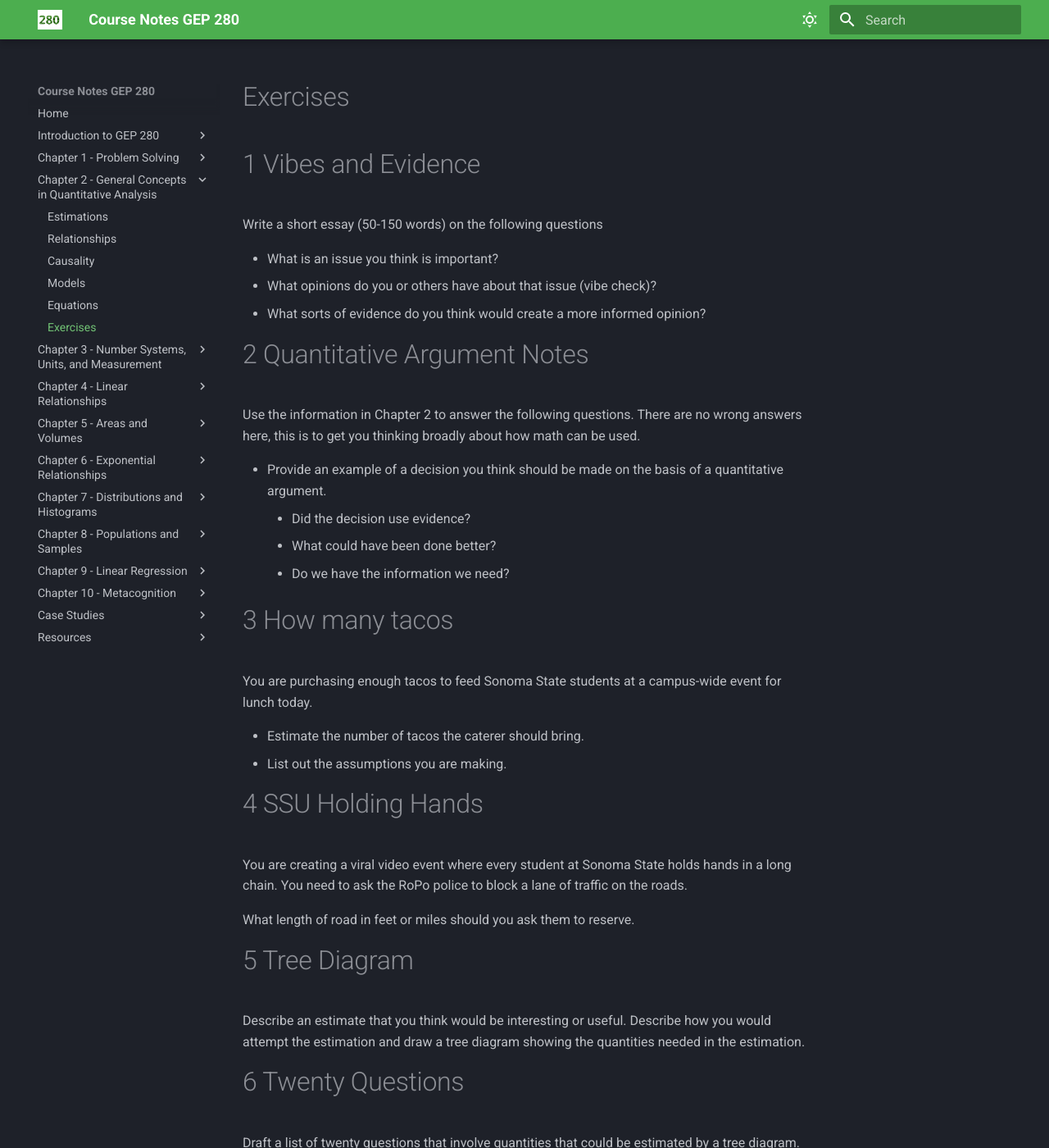
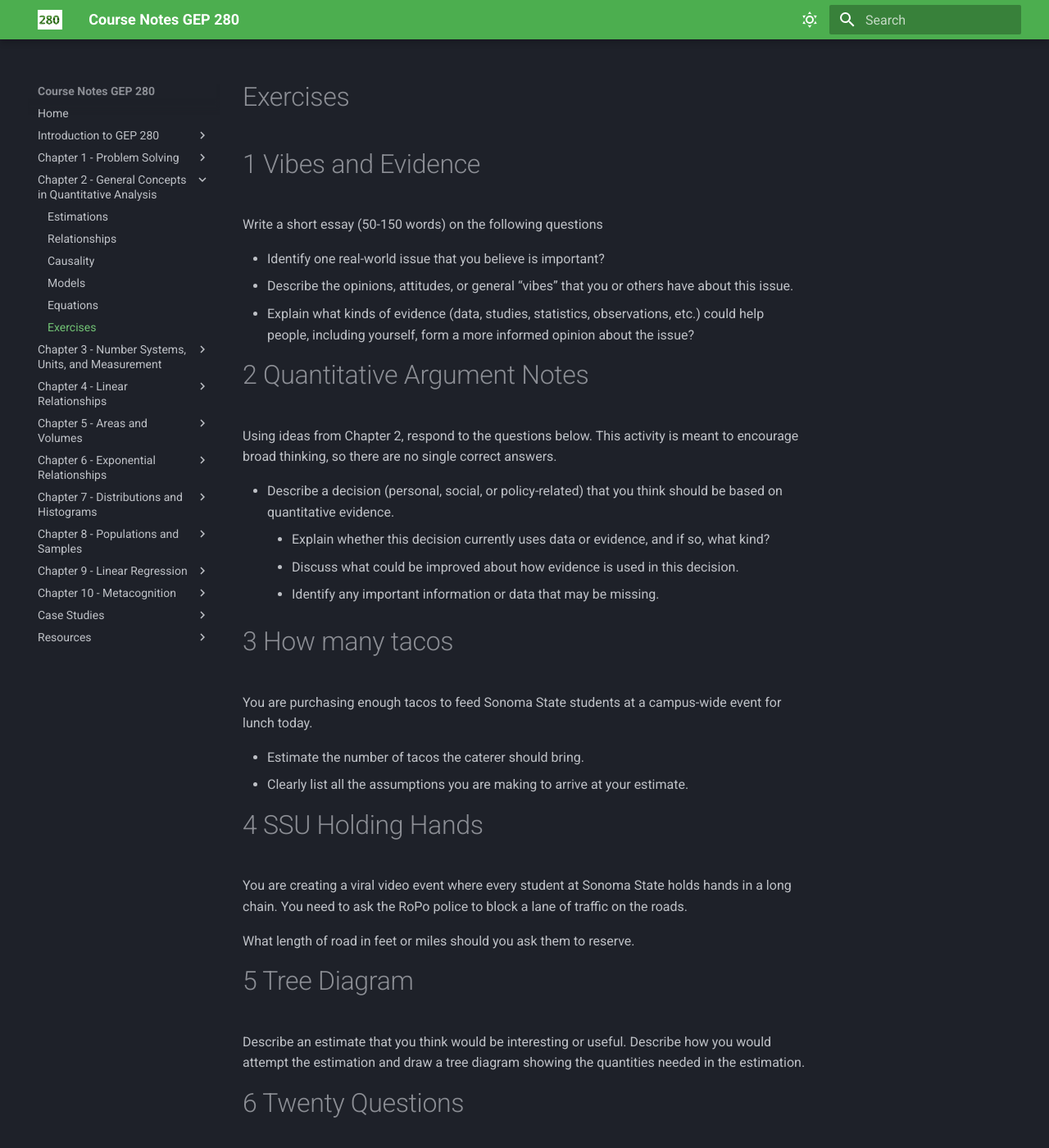
Before and after one commit to wgalbraith/280, an MkDocs documentation site: the page built from docs_student/estimations-exercises.md, in a window 1280 px wide and 1400 px high. Shown: the whole window at 82% size. Built offline with MkDocs 1.6.1 and Material for MkDocs 9.7.7, drawn with Linux system fonts in a browser that asks for light colours; nearby versions of some CDN libraries; some web fonts are replaced; library files that are not in the unit come from our copies.

Commit message:
Update estimations-exercises.md

```diff
--- a/docs_student/estimations-exercises.md
+++ b/docs_student/estimations-exercises.md
@@ -2,22 +2,18 @@
 <h1 id="vibes-and-evidence">1 Vibes and Evidence</h1>
 <p>Write a short essay (50-150 words) on the following questions</p>
 <ul>
-<li>What is an issue you think is important?</li>
-<li>What opinions do you or others have about that issue (vibe check)?</li>
-<li>What sorts of evidence do you think would create a more informed
-opinion?</li>
+<li>Identify one real-world issue that you believe is important?</li>
+<li>Describe the opinions, attitudes, or general “vibes” that you or others have about this issue.</li>
+<li>Explain what kinds of evidence (data, studies, statistics, observations, etc.) could help people, including yourself, form a more informed opinion about the issue?</li>
 </ul>
 <h1 id="quantitative-argument-notes">2 Quantitative Argument Notes</h1>
-<p>Use the information in Chapter 2 to answer the following questions. There are no wrong
-answers here, this is to get you thinking broadly about how math can be
-used.</p>
+<p>Using ideas from Chapter 2, respond to the questions below. This activity is meant to encourage broad thinking, so there are no single correct answers.</p>
 <ul>
-<li>Provide an example of a decision you think should be made on the
-basis of a quantitative argument.
+<li>Describe a decision (personal, social, or policy-related) that you think should be based on quantitative evidence.
 <ul>
-<li>Did the decision use evidence?</li>
-<li>What could have been done better?</li>
-<li>Do we have the information we need?</li>
+<li>Explain whether this decision currently uses data or evidence, and if so, what kind?</li>
+<li>Discuss what could be improved about how evidence is used in this decision.</li>
+<li>Identify any important information or data that may be missing.</li>
 </ul></li>
 </ul>
 <h1 id="how-many-tacos">3 How many tacos</h1>
@@ -25,7 +21,7 @@ basis of a quantitative argument.
 campus-wide event for lunch today.</p>
 <ul>
 <li>Estimate the number of tacos the caterer should bring.</li>
-<li>List out the assumptions you are making.</li>
+<li>Clearly list all the assumptions you are making to arrive at your estimate.</li>
 </ul>
 <!-- The caterer only provides the following options.
 Which one of these options would you choose and why?
```
